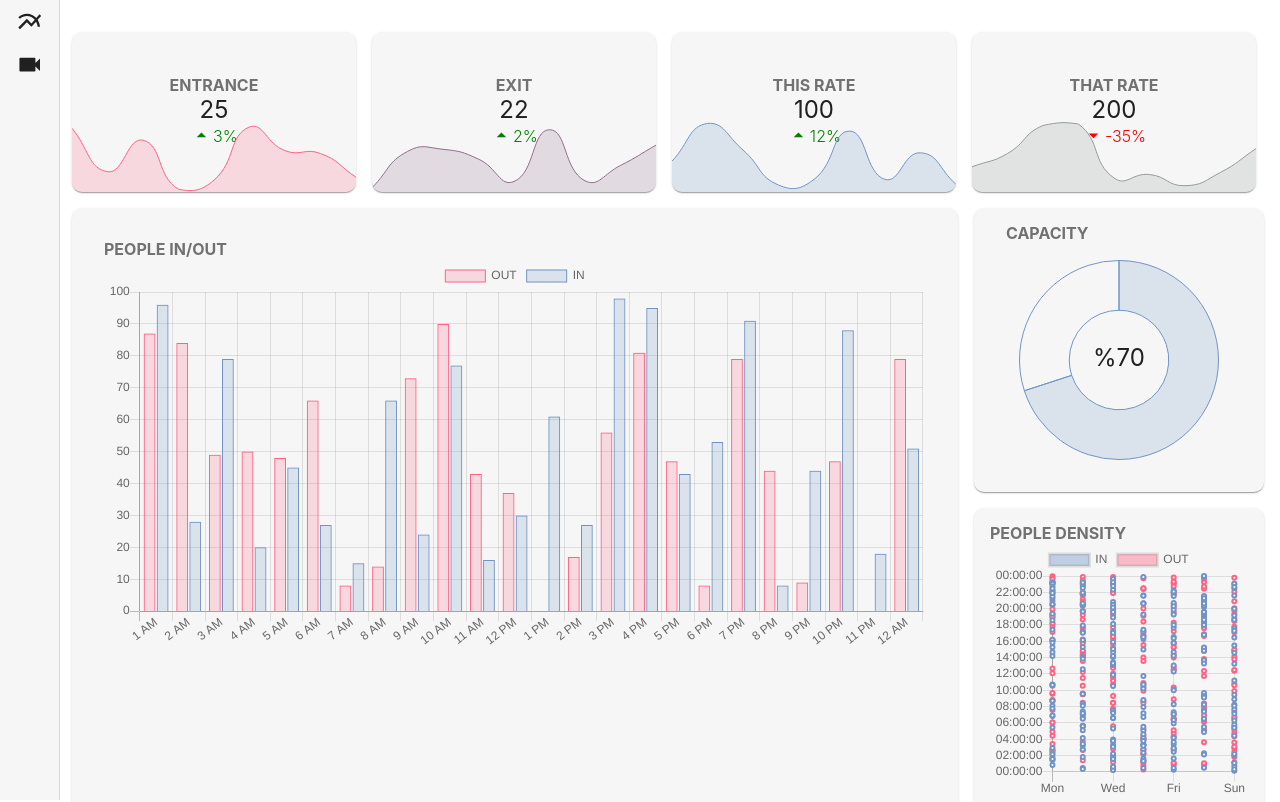
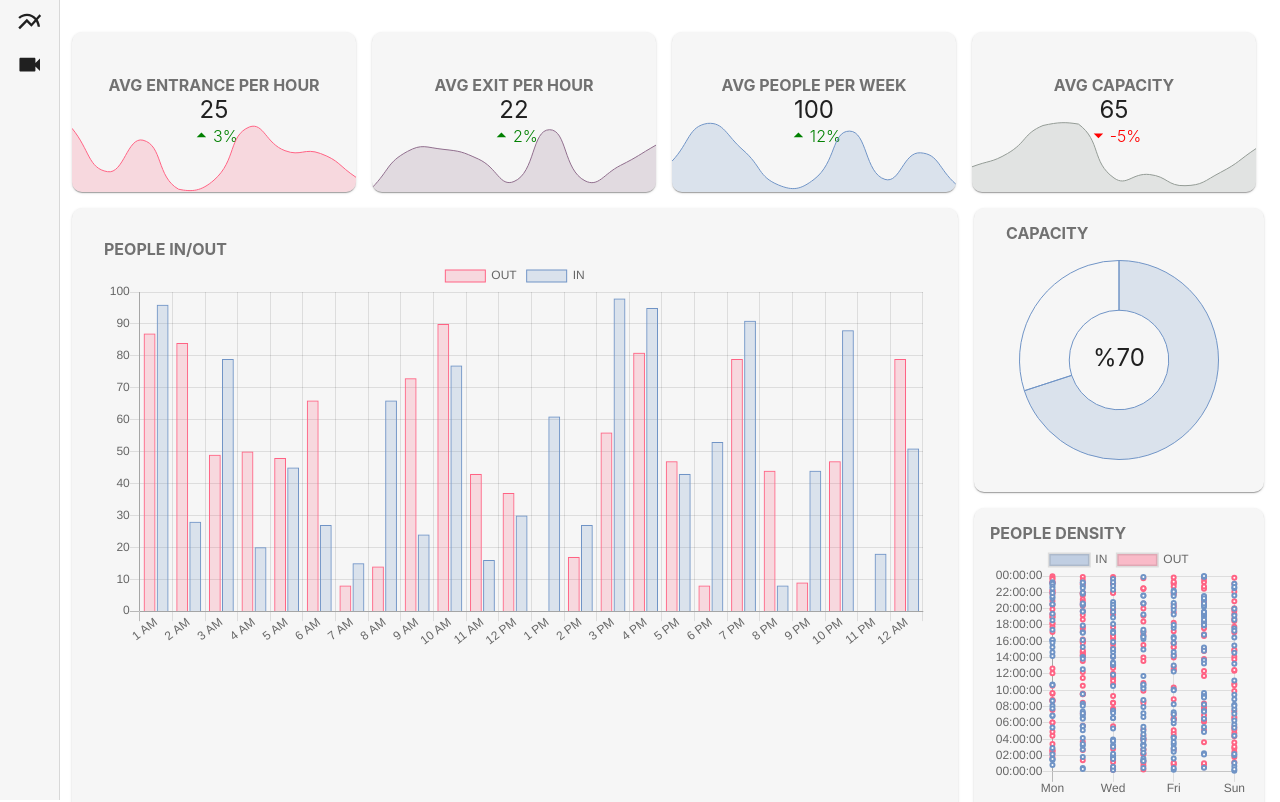
Before and after one commit to Corsage/2020-vision, a React (Create React App) app in the folder front/my-app/: page /dashboard in a window 1280 px wide. Shown: the top 802 px of the page. Built offline with nearby package versions, Linux system fonts and the light colour scheme; no server answers.

Commit message:
change rates

```diff
--- a/front/my-app/src/components/DashboardOverview.js
+++ b/front/my-app/src/components/DashboardOverview.js
@@ -131,17 +131,17 @@ const DashboardOverview = () => {
         <Grid container direction='column' style={{ paddingLeft: '4rem', paddingRight: '1rem', paddingTop: '2rem' }}>
             <Grid container direction='row' justify='flex-start' style={{ marginBottom: '1rem' }}>
                 <Grid container direction='column' md={3} style={{ padding: '0 0.5rem' }}>
-                    <SmallStat title={'ENTRANCE'} value={`25`} rate={0.03} color={`255,99,132`} />
+                    <SmallStat title={'AVG ENTRANCE PER HOUR'} value={`25`} rate={0.03} color={`255,99,132`} />
                 </Grid>
                 <Grid container direction='column' md={3} style={{ padding: '0 0.5rem' }}>
-                    <SmallStat title={'EXIT'} value={'22'} rate={0.02} color={`144, 110, 141`} />
+                    <SmallStat title={'AVG EXIT PER HOUR'} value={'22'} rate={0.02} color={`144, 110, 141`} />
                 </Grid>
                 <Grid container direction='column' md={3} style={{ padding: '0 0.5rem' }}>
-                    <SmallStat title={'THIS RATE'} value={'100'} rate={+0.12} color={'112, 148, 198'} />
+                    <SmallStat title={'AVG PEOPLE PER WEEK'} value={'100'} rate={+0.12} color={'112, 148, 198'} />
                 </Grid>
 
                 <Grid container direction='column' md={3} style={{ padding: '0 0.5rem' }}>
-                    <SmallStat title={'THAT RATE'} value={'200'} rate={-0.35} color={'147, 155, 149'} />
+                    <SmallStat title={'AVG CAPACITY'} value={'65'} rate={-0.05} color={'147, 155, 149'} />
                 </Grid>
 
             </Grid>
```
